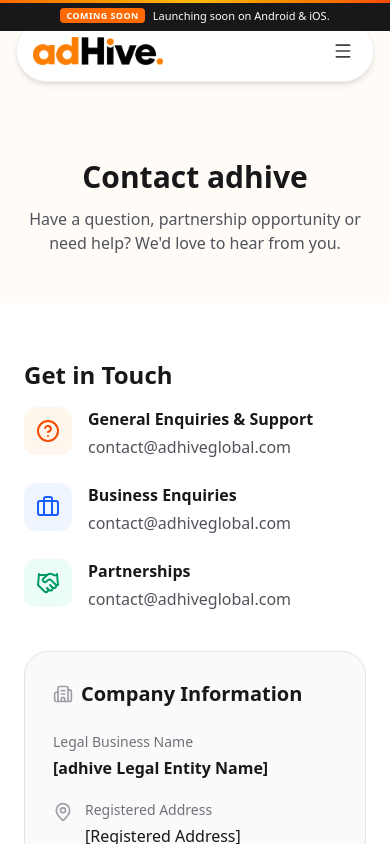
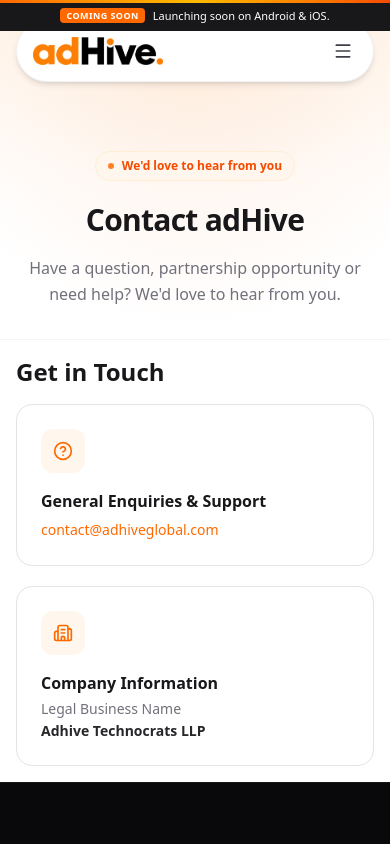
Before and after one commit to amarthinkdigital-web/Adhive, a Next.js app: page /contact in a window 390 px wide. Shown: the top 844 px of the page. Built offline with nearby package versions, Linux system fonts and the light colour scheme.

Commit message:
Responsiveness

```diff
--- a/src/app/contact/page.tsx
+++ b/src/app/contact/page.tsx
@@ -6,126 +6,108 @@
 import { Footer } from "@/components/layout/Footer";
 import { Reveal } from "@/components/animated/Reveal";
 import { TextScramble } from "@/components/animated/TextScramble";
-import { Mail, Phone, MapPin, Building2, HelpCircle, Briefcase, Handshake } from "lucide-react";
+import { Building2, HelpCircle } from "lucide-react";
+
+const fadeUp = {
+  hidden: { opacity: 0, y: 24 },
+  visible: (i = 0) => ({
+    opacity: 1,
+    y: 0,
+    transition: { duration: 0.55, delay: i * 0.1, ease: [0.22, 1, 0.36, 1] },
+  }),
+};
 
 export default function ContactPage() {
-  const fadeUp = {
-    hidden: { opacity: 0, y: 20 },
-    visible: (i = 0) => ({
-      opacity: 1,
-      y: 0,
-      transition: { duration: 0.5, delay: i * 0.1 }
-    })
-  };
-
   return (
     <main className="min-h-screen bg-white">
       <Navbar />
 
-      <section className="pt-32 pb-12 bg-orange-50/50">
-        <div className="max-w-4xl mx-auto px-6 text-center">
+      {/* ── Hero / Header ── */}
+      <section className="relative pt-30 sm:pt-30 pb-8 sm:pb-10 overflow-hidden bg-gradient-to-b from-orange-50/70 via-white to-white border-b border-zinc-100">
+        {/* Decorative background glow */}
+        <div
+          className="absolute top-0 left-1/2 -translate-x-1/2 w-[600px] h-[300px] pointer-events-none"
+          style={{
+            background:
+              "radial-gradient(ellipse at 50% 0%, rgba(249,115,22,0.12) 0%, transparent 70%)",
+          }}
+        />
+
+        <div className="max-w-3xl mx-auto px-4 sm:px-6 text-center relative z-10">
           <Reveal>
-            <h1 className="text-3xl md:text-4xl font-bold text-zinc-900 mb-3">
-              <TextScramble text="Contact adhive" />
+            <span className="inline-flex items-center gap-2 px-3 py-1.5 rounded-full bg-orange-50 text-orange-600 text-xs font-semibold mb-5 border border-orange-100">
+              <span className="w-1.5 h-1.5 rounded-full bg-orange-500 animate-pulse" />
+              We&apos;d love to hear from you
+            </span>
+          </Reveal>
+          <Reveal delay={0.08}>
+            <h1 className="text-3xl sm:text-4xl md:text-5xl font-extrabold text-zinc-900 mb-4 tracking-tight leading-tight">
+              <TextScramble text="Contact adHive" />
             </h1>
           </Reveal>
-          <Reveal delay={0.12}>
-            <p className="text-base md:text-lg text-zinc-600 max-w-2xl mx-auto">
+          <Reveal delay={0.16}>
+            <p className="text-base sm:text-lg text-zinc-500 max-w-xl mx-auto leading-relaxed">
               Have a question, partnership opportunity or need help? We&apos;d love to hear from you.
             </p>
           </Reveal>
         </div>
       </section>
 
-      <section className="py-14">
-        <div className="max-w-6xl mx-auto px-6">
-          <div className="grid md:grid-cols-2 gap-10">
+      {/* ── Contact Content ── */}
+      <section className="py-4 sm:py-6 bg-white">
+        <div className="max-w-4xl mx-auto px-4 sm:px-6">
 
+          {/* Get in Touch heading */}
+          <Reveal>
+            <h2 className="text-2xl sm:text-3xl font-bold text-zinc-900 mb-4 sm:mb-8">
+              Get in Touch
+            </h2>
+          </Reveal>
+
+          <div className="grid sm:grid-cols-2 gap-5 sm:gap-6">
+
+            {/* General Enquiries & Support card */}
             <motion.div
               initial="hidden"
               whileInView="visible"
               viewport={{ once: true }}
-              custom={2}
+              custom={0}
               variants={fadeUp}
-              className="space-y-6"
+              className="group relative bg-white border border-zinc-200 rounded-2xl p-6 hover:border-orange-300 hover:shadow-[0_8px_32px_rgba(249,115,22,0.10)] transition-all duration-300"
             >
-              <h2 className="text-2xl font-bold text-zinc-900 mb-4">Get in Touch</h2>
-
-              <div className="flex items-start gap-4">
-                <div className="w-12 h-12 bg-orange-50 rounded-xl flex items-center justify-center text-orange-600 shrink-0">
-                  <HelpCircle className="w-6 h-6" />
-                </div>
-                <div>
-                  <h3 className="font-semibold text-zinc-900 mb-1">General Enquiries & Support</h3>
-                  <a href="mailto:contact@adhiveglobal.com" className="text-zinc-600 hover:text-orange-500">contact@adhiveglobal.com</a>
-                </div>
+              <div className="w-11 h-11 bg-orange-50 rounded-xl flex items-center justify-center text-orange-500 mb-4 group-hover:bg-orange-100 transition-colors">
+                <HelpCircle className="w-5 h-5" />
               </div>
-
-              <div className="flex items-start gap-4">
-                <div className="w-12 h-12 bg-blue-50 rounded-xl flex items-center justify-center text-blue-600 shrink-0">
-                  <Briefcase className="w-6 h-6" />
-                </div>
-                <div>
-                  <h3 className="font-semibold text-zinc-900 mb-1">Business Enquiries</h3>
-                  <a href="mailto:contact@adhiveglobal.com" className="text-zinc-600 hover:text-orange-500">contact@adhiveglobal.com</a>
-                </div>
-              </div>
-
-              <div className="flex items-start gap-4">
-                <div className="w-12 h-12 bg-emerald-50 rounded-xl flex items-center justify-center text-emerald-600 shrink-0">
-                  <Handshake className="w-6 h-6" />
-                </div>
-                <div>
-                  <h3 className="font-semibold text-zinc-900 mb-1">Partnerships</h3>
-                  <a href="mailto:contact@adhiveglobal.com" className="text-zinc-600 hover:text-orange-500">contact@adhiveglobal.com</a>
-                </div>
-              </div>
-
+              <h3 className="font-bold text-zinc-900 text-base mb-1">
+                General Enquiries &amp; Support
+              </h3>
+              <a
+                href="mailto:contact@adhiveglobal.com"
+                className="text-sm text-orange-500 hover:text-orange-600 font-medium transition-colors break-all"
+              >
+                contact@adhiveglobal.com
+              </a>
             </motion.div>
 
+            {/* Company Information card */}
             <motion.div
               initial="hidden"
               whileInView="visible"
               viewport={{ once: true }}
-              custom={3}
+              custom={1}
               variants={fadeUp}
-              className="bg-zinc-50 border border-zinc-200 rounded-3xl p-7"
+              className="group relative bg-white border border-zinc-200 rounded-2xl p-6 hover:border-orange-300 hover:shadow-[0_8px_32px_rgba(249,115,22,0.10)] transition-all duration-300"
             >
-              <h2 className="text-xl font-bold text-zinc-900 mb-6 flex items-center gap-2">
-                <Building2 className="w-5 h-5 text-zinc-400" />
+              <div className="w-11 h-11 bg-orange-50 rounded-xl flex items-center justify-center text-orange-500 mb-4 group-hover:bg-orange-100 transition-colors">
+                <Building2 className="w-5 h-5" />
+              </div>
+              <h3 className="font-bold text-zinc-900 text-base mb-1">
                 Company Information
-              </h2>
-
-              <div className="space-y-5">
-                <div>
-                  <p className="text-sm font-medium text-zinc-500 mb-1">Legal Business Name</p>
-                  <p className="text-zinc-900 font-semibold">[adhive Legal Entity Name]</p>
-                </div>
-
-                <div className="flex gap-3">
-                  <MapPin className="w-5 h-5 text-zinc-400 shrink-0 mt-0.5" />
-                  <div>
-                    <p className="text-sm font-medium text-zinc-500 mb-1">Registered Address</p>
-                    <p className="text-zinc-900">[Registered Address]</p>
-                  </div>
-                </div>
-
-                <div className="flex gap-3">
-                  <Phone className="w-5 h-5 text-zinc-400 shrink-0 mt-0.5" />
-                  <div>
-                    <p className="text-sm font-medium text-zinc-500 mb-1">Phone</p>
-                    <p className="text-zinc-900">[+91 XXXXX XXXXX]</p>
-                  </div>
-                </div>
-
-                <div className="flex gap-3">
-                  <Mail className="w-5 h-5 text-zinc-400 shrink-0 mt-0.5" />
-                  <div>
-                    <p className="text-sm font-medium text-zinc-500 mb-1">Email</p>
-                    <a href="mailto:contact@adhiveglobal.com" className="text-zinc-900 hover:text-orange-500">contact@adhiveglobal.com</a>
-                  </div>
-                </div>
-              </div>
+              </h3>
+              <p className="text-sm text-zinc-500 mb-0.5">Legal Business Name</p>
+              <p className="text-sm font-semibold text-zinc-800">
+                Adhive Technocrats LLP
+              </p>
             </motion.div>
 
           </div>
--- a/src/components/layout/Footer.tsx
+++ b/src/components/layout/Footer.tsx
@@ -84,7 +84,7 @@
             </ul>
           </div>
 
-          <div className="flex flex-col items-center">
+          {/* <div className="flex flex-col items-center">
             <h4 className="text-white font-semibold mb-6">Legal</h4>
             <ul className="space-y-3">
               <li>
@@ -100,7 +100,7 @@
                 <FooterLink href="/community-guidelines">Community Guidelines</FooterLink>
               </li>
             </ul>
-          </div>
+          </div> */}
 
         </div>
 
```
